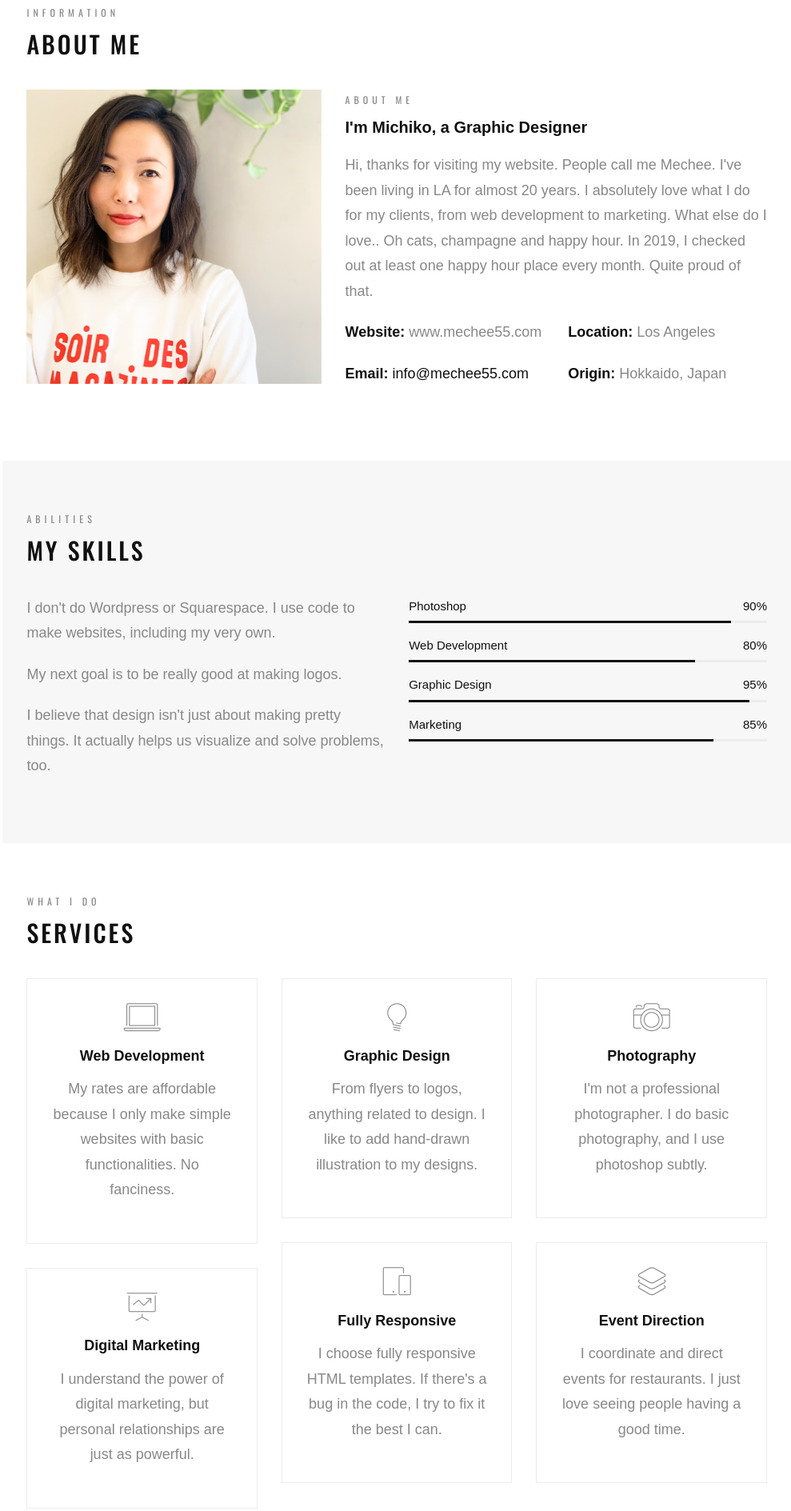
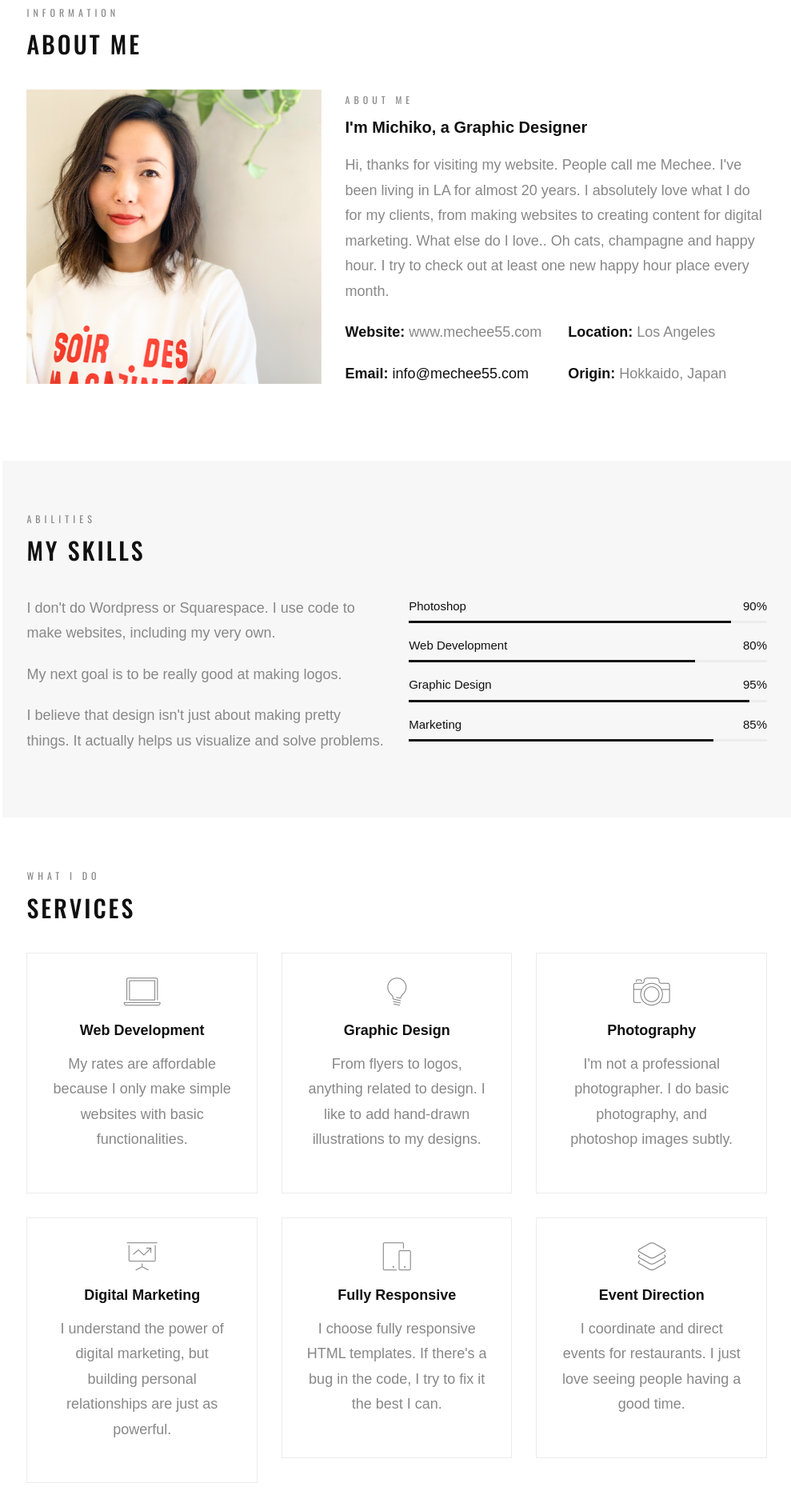
Before and after one commit to mechee55/portfoliowebsite, a plain HTML site: page index.html in a window 1280 px wide. Shown: the part 857-2746 px from the top of the page at 80% size, without its empty margins (291-1280 px from the left). Drawn offline with nearby package versions, Linux system fonts and the light colour scheme; a web font is replaced by a local one.

Commit message:
made little changes

```diff
--- a/index.html
+++ b/index.html
@@ -152,12 +152,11 @@
                                     <p>Hi, thanks for visiting my website.
                                         People call me Mechee. I've been living
                                         in LA for almost 20 years. I absolutely
-                                        love what I do for my clients, from web
-                                        development to
+                                        love what I do for my clients, from making websites to creating content for digital
                                         marketing. What else do I love.. Oh
-                                        cats, champagne and happy hour. In 2019,
-                                        I checked out at least one happy hour
-                                        place every month. Quite proud of that.</p>
+                                        cats, champagne and happy hour. I try to
+                                        check out at least one new happy hour
+                                        place every month. </p>
                                     <div class="addo-about-contact-wrap">
                                         <div class="row">
                                             <div class="col-md-6">
@@ -210,7 +209,7 @@
                                     <p>I believe that design isn't
                                         just about making pretty things. It
                                         actually helps us visualize and solve
-                                        problems, too.</p>
+                                        problems.</p>
                                 </div>
                                 <div class="col-md-6 animate-box"
                                     data-animate-effect="fadeInLeft">
@@ -265,8 +264,7 @@
                                             <h3>Web Development</h3>
                                             <p>My rates are affordable because
                                                 I only make simple websites with
-                                                basic functionalities. No
-                                                fanciness.
+                                                basic functionalities.
                                             </p>
                                         </div>
                                     </div>
@@ -278,7 +276,7 @@
                                         <div class="addo-text">
                                             <h3>Digital Marketing</h3>
                                             <p>I understand the power of digital
-                                                marketing, but
+                                                marketing, but building
                                                 personal relationships are just
                                                 as powerful.</p>
                                         </div>
@@ -294,7 +292,7 @@
                                             <h3>Graphic Design</h3>
                                             <p>From flyers to logos, anything
                                                 related to design. I like to add
-                                                hand-drawn illustration to my
+                                                hand-drawn illustrations to my
                                                 designs.
                                             </p>
                                         </div>
@@ -323,8 +321,7 @@
                                             <h3>Photography</h3>
                                             <p>I'm not a professional
                                                 photographer. I do basic
-                                                photography, and I use
-                                                photoshop subtly. </p>
+                                                photography, and photoshop images subtly. </p>
                                         </div>
                                     </div>
                                     <div class="addo-feature animate-box"
```
Also changed, not shown: projects-single4.html (+2 -2 lines).
